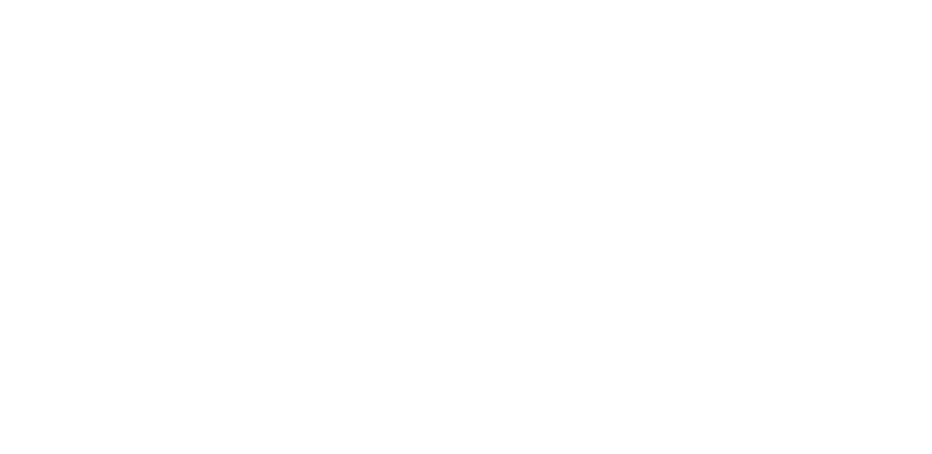
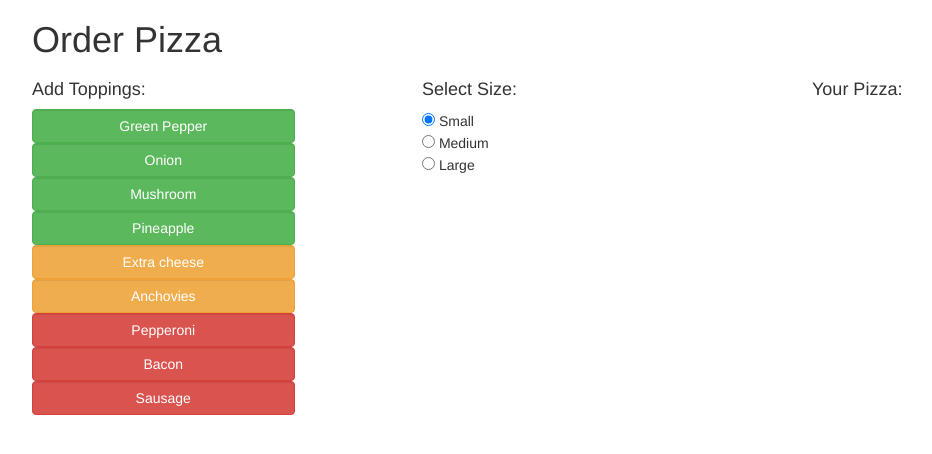
Before and after one commit to ryanapking/epicodus-intro-order-pizza, a plain HTML site: page order-pizza/index.html in a window 1280 px wide. Shown: the whole page, without its empty margins (38-970 px from the left). Drawn offline with Linux system fonts and the light colour scheme.

Commit message:
add basic html elements, including buttons for toppings and radio buttons to select size

```diff
--- a/order-pizza/index.html
+++ b/order-pizza/index.html
@@ -5,9 +5,37 @@
     <link href="css/styles.css" rel="stylesheet" type="text/css">
     <script src="js/jquery-3.1.0.js"></script>
     <script src="js/scripts.js"></script>
-    <title></title>
+    <title>Order Pizza</title>
   </head>
   <body>
+    <div class="container">
+      <h1>Order Pizza</h1>
+      <div class="row">
+        <div class="col col-sm-3">
+          <h4>Add Toppings:</h4>
+          <button id="topping1Btn" class="btn btn-success form-control">Green Pepper</button>
+          <button id="topping2Btn" class="btn btn-success form-control">Onion</button>
+          <button id="topping3Btn" class="btn btn-success form-control">Mushroom</button>
+          <button id="topping4Btn" class="btn btn-success form-control">Pineapple</button>
+          <button id="topping5Btn" class="btn btn-warning form-control">Extra cheese</button>
+          <button id="topping6Btn" class="btn btn-warning form-control">Anchovies</button>
+          <button id="topping7Btn" class="btn btn-danger form-control">Pepperoni</button>
+          <button id="topping8Btn" class="btn btn-danger form-control">Bacon</button>
+          <button id="topping9Btn" class="btn btn-danger form-control">Sausage</button>
+        </div>
+        <div class="col col-sm-4 col-sm-offset-1">
+          <form id="sizeForm">
+            <h4>Select Size:</h4>
+            <input type="radio" name="size" value="s" checked> Small<br>
+            <input type="radio" name="size" value="m"> Medium<br>
+            <input type="radio" name="size" value="l"> Large<br>
+          </form>
+        </div>
 
+        <div class="col col-sm-4 col-sm-pull-right">
+          <h4>Your Pizza:</h4>
+        </div>
+      </div>
+    </div>
   </body>
 </html>
```
